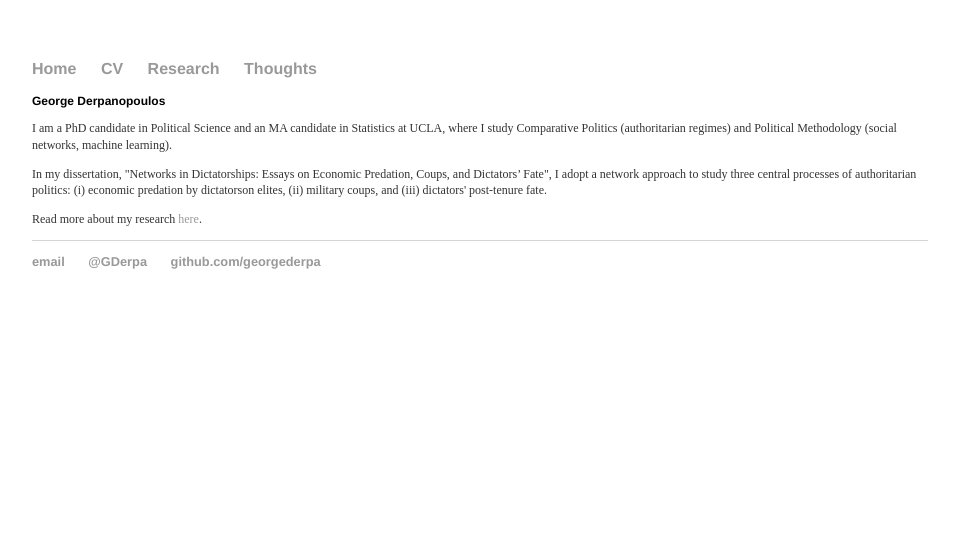
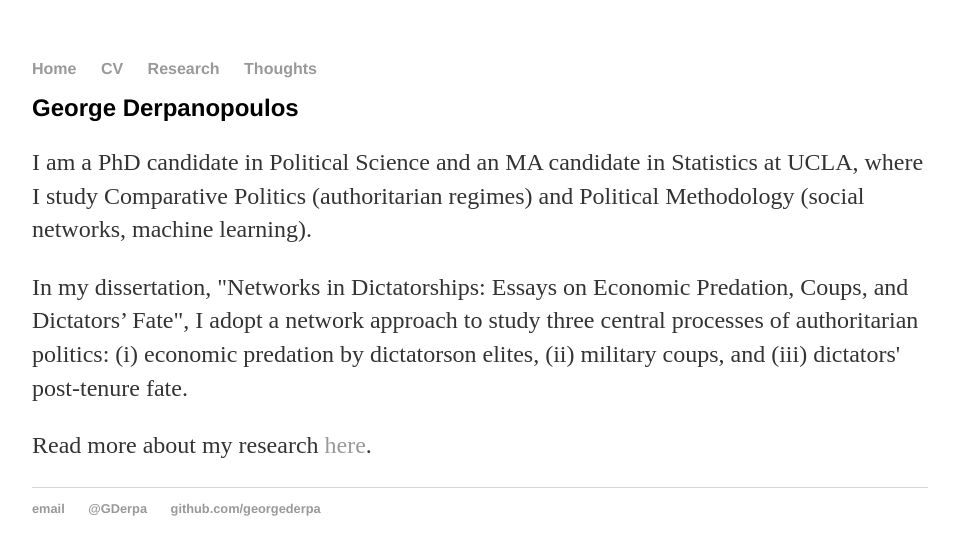
Before and after one commit to georgederpa/georgederpa, a Jekyll site: the page built from index.html, in a window 1280 px wide. Shown: the top 555 px of the page, without its empty margins (160-1119 px from the left). Built offline with Jekyll 4.4.1, drawn with Linux system fonts in a browser that asks for light colours.

Commit message:
Update index.html

```diff
--- a/index.html
+++ b/index.html
@@ -3,8 +3,8 @@ layout: default
 title: George Derpanopoulos
 ---
 <div class="blurb">
-	<h1 style="font-size:75%;">George Derpanopoulos</h1>
-	<p style="font-size:75%;">I am a PhD candidate in Political Science and an MA candidate in Statistics at UCLA, where I study Comparative Politics (authoritarian regimes) and Political Methodology (social networks, machine learning).</p>
-	<p style="font-size:75%;">In my dissertation, "Networks in Dictatorships: Essays on Economic Predation, Coups, and Dictators’ Fate", I adopt a network approach to study three central processes of authoritarian politics: (i) economic predation by dictatorson elites, (ii) military coups, and (iii) dictators' post-tenure fate.</p>
-	<p style="font-size:75%;">Read more about my research <a href="/research">here</a>.</p>
+	<h1 style="font-size:150%;">George Derpanopoulos</h1>
+	<p style="font-size:150%;">I am a PhD candidate in Political Science and an MA candidate in Statistics at UCLA, where I study Comparative Politics (authoritarian regimes) and Political Methodology (social networks, machine learning).</p>
+	<p style="font-size:150%;">In my dissertation, "Networks in Dictatorships: Essays on Economic Predation, Coups, and Dictators’ Fate", I adopt a network approach to study three central processes of authoritarian politics: (i) economic predation by dictatorson elites, (ii) military coups, and (iii) dictators' post-tenure fate.</p>
+	<p style="font-size:150%;">Read more about my research <a href="/research">here</a>.</p>
 </div><!-- /.blurb -->
```
